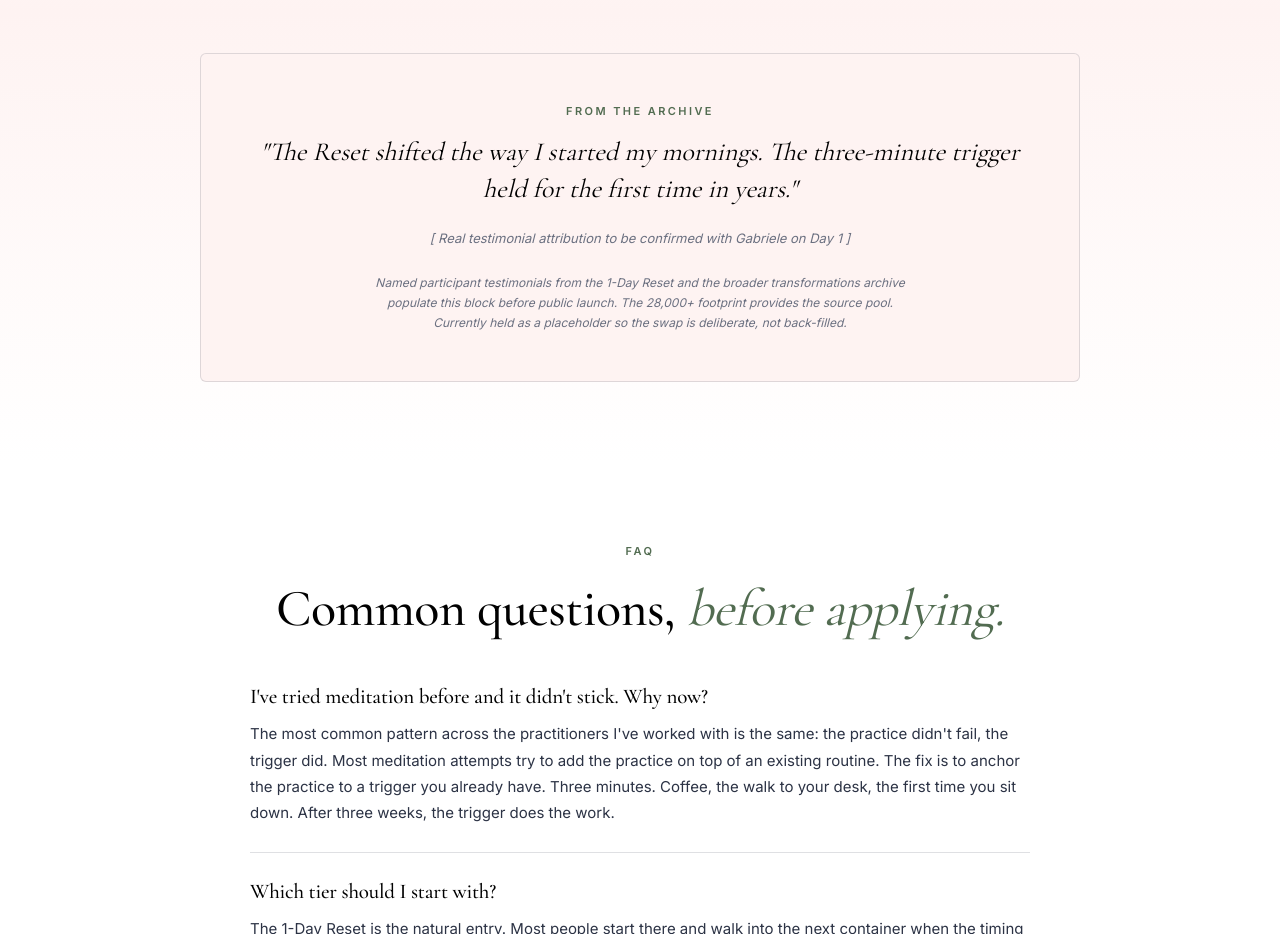
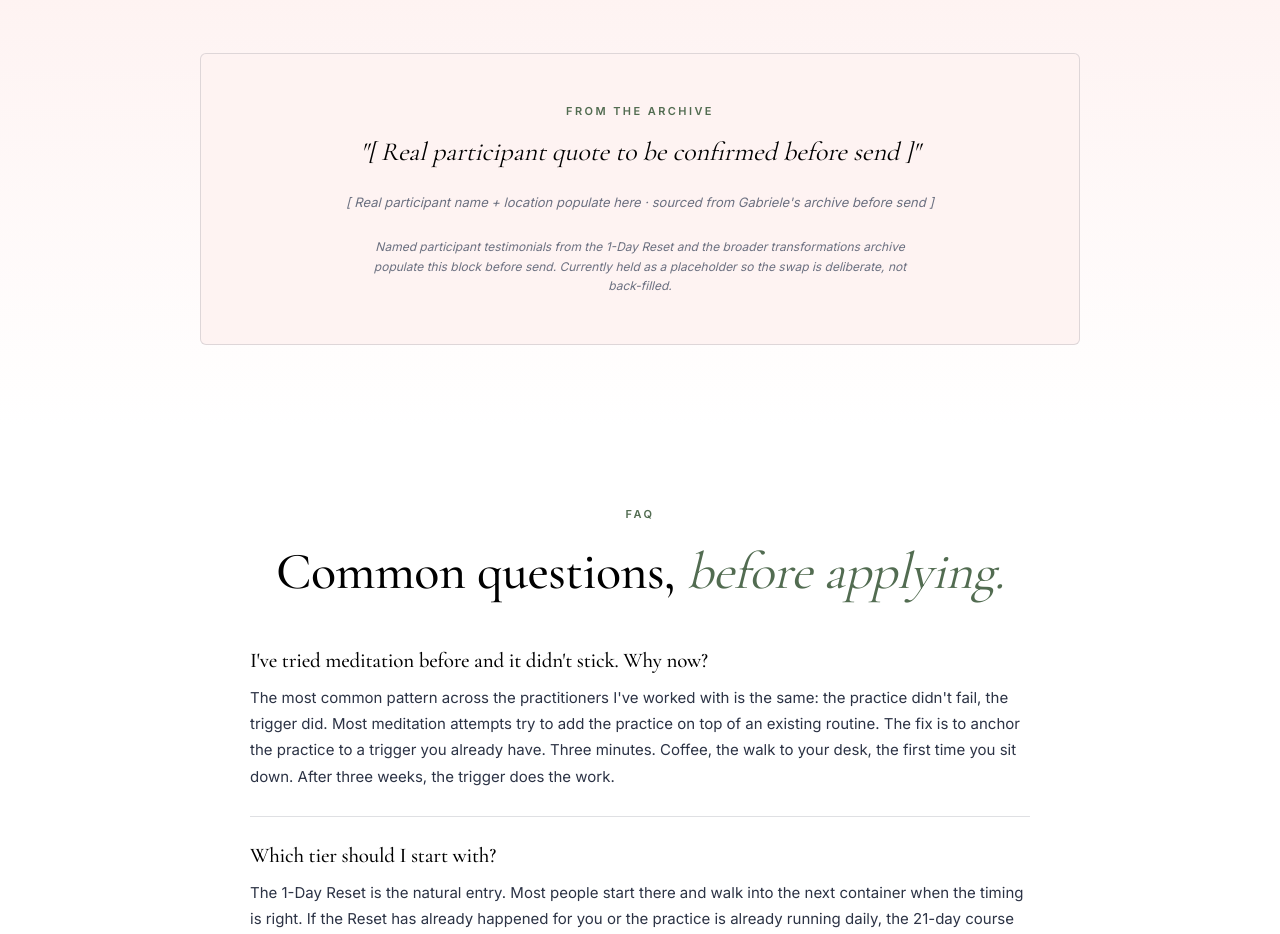
Before and after one commit to andrei170/gabriele-martinelli-landing, a plain HTML site: page index.html in a window 1280 px wide. Shown: the part 5885-6819 px from the top of the page. Drawn offline with nearby package versions, Linux system fonts and the light colour scheme; a script that the page names is missing.

Commit message:
Deploy landing + proof

```diff
--- a/index.html
+++ b/index.html
@@ -322,10 +322,17 @@
 
 <div class="proof-block">
 <div class="proof-eyebrow">From The Archive</div>
-<div class="proof-headline">"The Reset shifted the way I started my mornings. The three-minute trigger held for the first time in years."</div>
-<div class="proof-meta">[ Real testimonial attribution to be confirmed with Gabriele on Day 1 ]</div>
-<!-- TODO swap: pull 3-4 real named participant testimonials from event.gabmartinelli.com / IG comments / 28k+ transformation graduates before send. Spec: "Reset shifted X for me" pattern, named where possible. Sample placeholder line above is structural, not authored as a quote. -->
-<p class="proof-placeholder-note">Named participant testimonials from the 1-Day Reset and the broader transformations archive populate this block before public launch. The 28,000+ footprint provides the source pool. Currently held as a placeholder so the swap is deliberate, not back-filled.</p>
+<div class="proof-headline">"[ Real participant quote to be confirmed before send ]"</div>
+<div class="proof-meta">[ Real participant name + location populate here · sourced from Gabriele's archive before send ]</div>
+<!-- ANDREI PRE-SEND SWAP: Pull 3-4 real named participant testimonials from these specific surfaces before sending to Gabriele:
+     1. IG comments on @gabemartinelli reels (especially the ones promoting the 1-Day Reset)
+     2. event.gabmartinelli.com confirmation page / post-purchase email sequence (may carry past participant quotes)
+     3. webinar.gabmartinelli.com (his free 90-min webinar landing - found 2026-05-12)
+     4. Axel Schura Show podcast comments (his appearance Ep 26)
+     5. YouTube channel UCxJvlGUqWTu93Vvf2WcEUMg - top-comment praise on his "feeling lost to inner peace" videos
+     Verbatim quotes + named attribution only. The 28,000+ live transformations footprint provides the source pool. Do NOT invent.
+     Replace this entire proof-block with 3-4 real attributed quotes. -->
+<p class="proof-placeholder-note">Named participant testimonials from the 1-Day Reset and the broader transformations archive populate this block before send. Currently held as a placeholder so the swap is deliberate, not back-filled.</p>
 </div>
 </div>
 </section>
```
